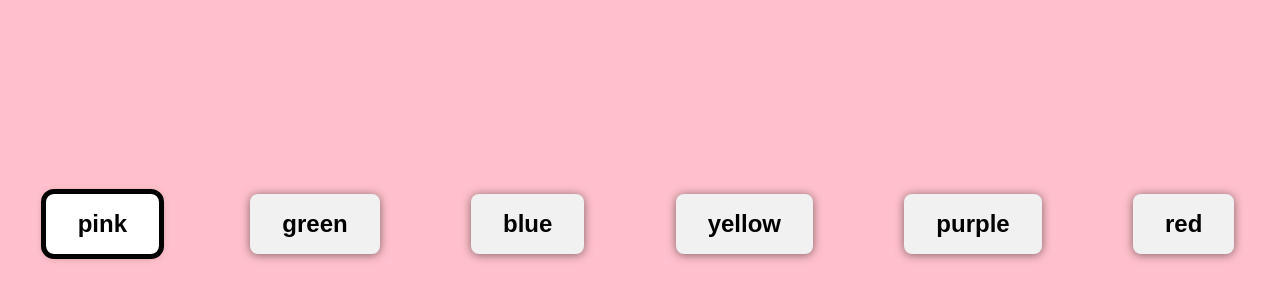
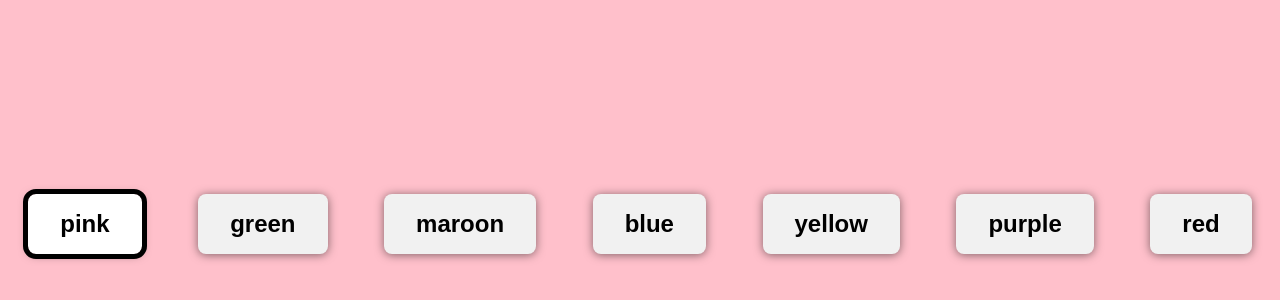
Before and after one commit to nickonyi/React-repo, a React (Vite) app: page / in a window 1280 px wide. Shown: the part 176-476 px from the top of the page. Built offline with nearby package versions, Linux system fonts and the light colour scheme.

Commit message:
change of color

```diff
--- a/src/App.jsx
+++ b/src/App.jsx
@@ -1,7 +1,7 @@
 import './styles/App.css';
 import { useState } from 'react';
 
-const colors = ['pink', 'green', 'blue', 'yellow', 'purple', 'red'];
+const colors = ['pink', 'green', 'maroon', 'blue', 'yellow', 'purple', 'red'];
 
 function App() {
   const [backgroundColor, setBackgroundColor] = useState(colors[0]);
```
